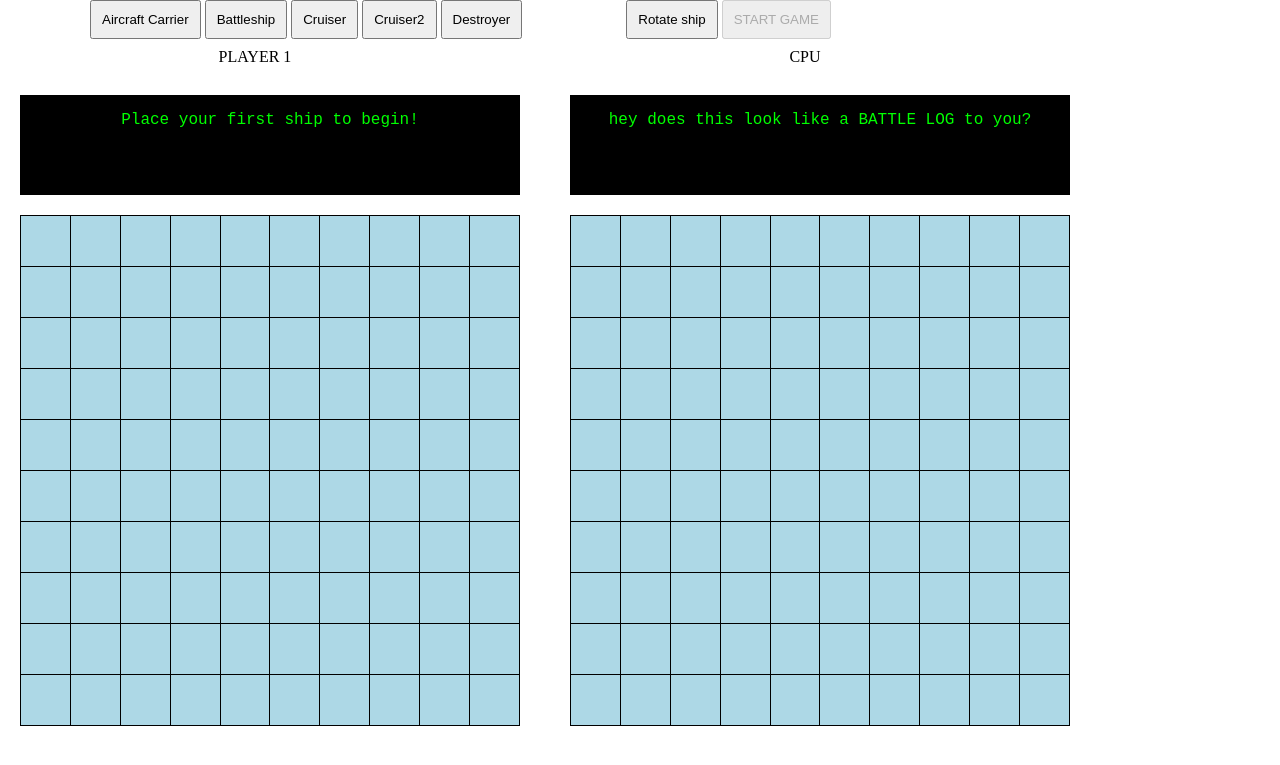
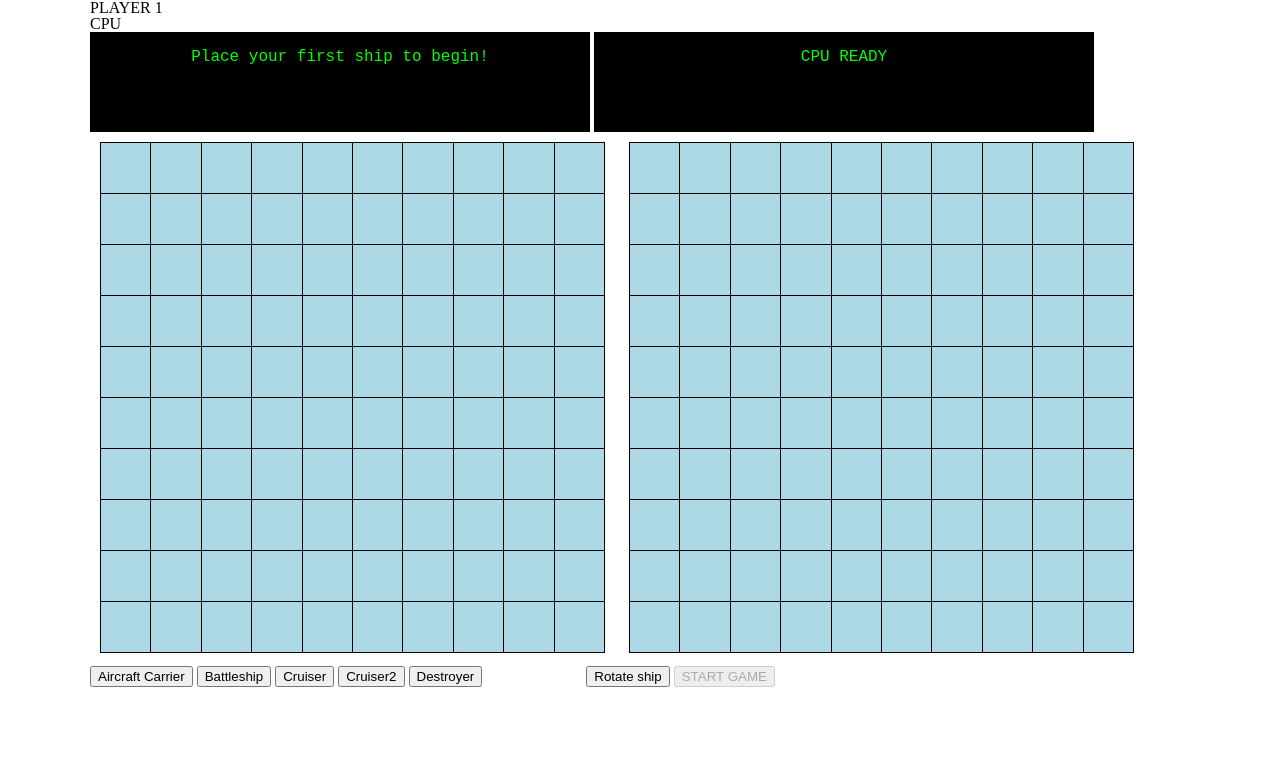
Before and after one commit to Ellmo304/WDI-LONDON-PROJECT1, a PHP site: page / in a window 1280 px wide. Shown: the top 765 px of the page. Run offline with PHP 8.4, Linux system fonts and the light colour scheme; some libraries are stand-ins or nearby versions.

Commit message:
refactored code

```diff
--- a/css/style.css
+++ b/css/style.css
@@ -1,58 +1,7 @@
-#wrapper {
-  margin: 0 auto;
-  width: 1100px;
-}
-
-#board {
-  height: 510px;
-  width: 510px;
-  margin-left: 40px;
-  display: inline-block;
-  margin-top: -500px;
-}
-#board2 {
-  height: 510px;
-  width: 510px;
-  display: inline-block;
-}
-
-
-
-td {
-  border: 1px solid black;
-  border-collapse: collapse;
-  width: 500px;
-  height: 500px;
-  color: black;
-}
-
-table {
-
-  background-color: lightblue;
-    margin-left: 20px;
-    padding: 20px;
-}
-
-. cell {
-  background: blue;
-  height: 50px;
-  width: 50px;
-}
-
-
-.sea {
-  background-color: lightblue;
-}
-
-.hit {
-  background-color: red;
-}
-
-#battleLog {
+#battleLog, #battleLog2 {
 height: 100px;
 width: 500px;
 line-height: 50px;
-margin: 20px;
 text-align: center;
 display: inline-block;
 background-color: black;
@@ -60,21 +9,49 @@
 font-family: "Courier New";
 }
 
-#battleLog2 {
+#wrapper {
+  margin: 0 auto;
+  width: 1100px;
+}
 
-height: 100px;
-width: 500px;
-line-height: 50px;
-margin: 20px;
-text-align: center;
-display: inline-block;
-background-color: black;
-color: #00ff00;
-font-family: "Courier New";
+.board {
+  width: 505px;
+  display: inline-block;
+  padding: 10px;
+}
+
+td {
+  border: 1px solid black;
+  width: 50px;
+  height: 50px;
+  color: black;
+}
+
+#playerBoard {
+  background-color: lightblue;
+
+    display: inline-block;
+
+}
+
+#cpuBoard {
+  background-color: lightblue;
+    display: inline-block;
+}
+
+.sea {
+  background-color: lightblue;
+
+.hover {
+  background-color: lime;}
+
+.hit {
+background-color: red;
 }
 
 h1 {
   text-align: center;
+
   padding: 10px;
 }
 
--- a/index.html
+++ b/index.html
@@ -9,29 +9,288 @@
 <body>
 
   <div id="wrapper">
-  <div id="board2">
-    <h1>PLAYER 1</h1>
+
+    <h1>PLAYER 1</h1>   <h1>CPU</h1>
+
     <div id="battleLog2">
       Place your first ship to begin!
     </div>
 
 
+
+    <div id="battleLog">
+      CPU READY
     </div>
+
+
+    <div class="board">
+
+      <table id="playerBoard">
+        <tbody>
+          <tr>
+            <td class="sea"></td>
+            <td class="sea"></td>
+            <td class="sea"></td>
+            <td class="sea"></td>
+            <td class="sea"></td>
+            <td class="sea"></td>
+            <td class="sea"></td>
+            <td class="sea"></td>
+            <td class="sea"></td>
+            <td class="sea"></td>
+          </tr>
+          <tr>
+            <td class="sea"></td>
+            <td class="sea"></td>
+            <td class="sea"></td>
+            <td class="sea"></td>
+            <td class="sea"></td>
+            <td class="sea"></td>
+            <td class="sea"></td>
+            <td class="sea"></td>
+            <td class="sea"></td>
+            <td class="sea"></td>
+          </tr>
+          <tr>
+            <td class="sea"></td>
+            <td class="sea"></td>
+            <td class="sea"></td>
+            <td class="sea"></td>
+            <td class="sea"></td>
+            <td class="sea"></td>
+            <td class="sea"></td>
+            <td class="sea"></td>
+            <td class="sea"></td>
+            <td class="sea"></td>
+          </tr>
+          <tr>
+            <td class="sea"></td>
+            <td class="sea"></td>
+            <td class="sea"></td>
+            <td class="sea"></td>
+            <td class="sea"></td>
+            <td class="sea"></td>
+            <td class="sea"></td>
+            <td class="sea"></td>
+            <td class="sea"></td>
+            <td class="sea"></td>
+          </tr>
+          <tr>
+            <td class="sea"></td>
+            <td class="sea"></td>
+            <td class="sea"></td>
+            <td class="sea"></td>
+            <td class="sea"></td>
+            <td class="sea"></td>
+            <td class="sea"></td>
+            <td class="sea"></td>
+            <td class="sea"></td>
+            <td class="sea"></td>
+          </tr>
+          <tr>
+            <td class="sea"></td>
+            <td class="sea"></td>
+            <td class="sea"></td>
+            <td class="sea"></td>
+            <td class="sea"></td>
+            <td class="sea"></td>
+            <td class="sea"></td>
+            <td class="sea"></td>
+            <td class="sea"></td>
+            <td class="sea"></td>
+          </tr>
+          <tr>
+            <td class="sea"></td>
+            <td class="sea"></td>
+            <td class="sea"></td>
+            <td class="sea"></td>
+            <td class="sea"></td>
+            <td class="sea"></td>
+            <td class="sea"></td>
+            <td class="sea"></td>
+            <td class="sea"></td>
+            <td class="sea"></td>
+          </tr>
+          <tr>
+            <td class="sea"></td>
+            <td class="sea"></td>
+            <td class="sea"></td>
+            <td class="sea"></td>
+            <td class="sea"></td>
+            <td class="sea"></td>
+            <td class="sea"></td>
+            <td class="sea"></td>
+            <td class="sea"></td>
+            <td class="sea"></td>
+          </tr>
+          <tr>
+            <td class="sea"></td>
+            <td class="sea"></td>
+            <td class="sea"></td>
+            <td class="sea"></td>
+            <td class="sea"></td>
+            <td class="sea"></td>
+            <td class="sea"></td>
+            <td class="sea"></td>
+            <td class="sea"></td>
+            <td class="sea"></td>
+          </tr>
+          <tr>
+            <td class="sea"></td>
+            <td class="sea"></td>
+            <td class="sea"></td>
+            <td class="sea"></td>
+            <td class="sea"></td>
+            <td class="sea"></td>
+            <td class="sea"></td>
+            <td class="sea"></td>
+            <td class="sea"></td>
+            <td class="sea"></td>
+          </tr>
+        </tbody>
+      </table>
+    </div>
+
+
+
+
+
+
+    <div class="board">
+      <table id="cpuBoard">
+        <tbody>
+          <tr>
+            <td class="sea"></td>
+            <td class="sea"></td>
+            <td class="sea"></td>
+            <td class="sea"></td>
+            <td class="sea"></td>
+            <td class="sea"></td>
+            <td class="sea"></td>
+            <td class="sea"></td>
+            <td class="sea"></td>
+            <td class="sea"></td>
+          </tr>
+          <tr>
+            <td class="sea"></td>
+            <td class="sea"></td>
+            <td class="sea"></td>
+            <td class="sea"></td>
+            <td class="sea"></td>
+            <td class="sea"></td>
+            <td class="sea"></td>
+            <td class="sea"></td>
+            <td class="sea"></td>
+            <td class="sea"></td>
+          </tr>
+          <tr>
+            <td class="sea"></td>
+            <td class="sea"></td>
+            <td class="sea"></td>
+            <td class="sea"></td>
+            <td class="sea"></td>
+            <td class="sea"></td>
+            <td class="sea"></td>
+            <td class="sea"></td>
+            <td class="sea"></td>
+            <td class="sea"></td>
+          </tr>
+          <tr>
+            <td class="sea"></td>
+            <td class="sea"></td>
+            <td class="sea"></td>
+            <td class="sea"></td>
+            <td class="sea"></td>
+            <td class="sea"></td>
+            <td class="sea"></td>
+            <td class="sea"></td>
+            <td class="sea"></td>
+            <td class="sea"></td>
+          </tr>
+          <tr>
+            <td class="sea"></td>
+            <td class="sea"></td>
+            <td class="sea"></td>
+            <td class="sea"></td>
+            <td class="sea"></td>
+            <td class="sea"></td>
+            <td class="sea"></td>
+            <td class="sea"></td>
+            <td class="sea"></td>
+            <td class="sea"></td>
+          </tr>
+          <tr>
+            <td class="sea"></td>
+            <td class="sea"></td>
+            <td class="sea"></td>
+            <td class="sea"></td>
+            <td class="sea"></td>
+            <td class="sea"></td>
+            <td class="sea"></td>
+            <td class="sea"></td>
+            <td class="sea"></td>
+            <td class="sea"></td>
+          </tr>
+          <tr>
+            <td class="sea"></td>
+            <td class="sea"></td>
+            <td class="sea"></td>
+            <td class="sea"></td>
+            <td class="sea"></td>
+            <td class="sea"></td>
+            <td class="sea"></td>
+            <td class="sea"></td>
+            <td class="sea"></td>
+            <td class="sea"></td>
+          </tr>
+          <tr>
+            <td class="sea"></td>
+            <td class="sea"></td>
+            <td class="sea"></td>
+            <td class="sea"></td>
+            <td class="sea"></td>
+            <td class="sea"></td>
+            <td class="sea"></td>
+            <td class="sea"></td>
+            <td class="sea"></td>
+            <td class="sea"></td>
+          </tr>
+          <tr>
+            <td class="sea"></td>
+            <td class="sea"></td>
+            <td class="sea"></td>
+            <td class="sea"></td>
+            <td class="sea"></td>
+            <td class="sea"></td>
+            <td class="sea"></td>
+            <td class="sea"></td>
+            <td class="sea"></td>
+            <td class="sea"></td>
+          </tr>
+          <tr>
+            <td class="sea"></td>
+            <td class="sea"></td>
+            <td class="sea"></td>
+            <td class="sea"></td>
+            <td class="sea"></td>
+            <td class="sea"></td>
+            <td class="sea"></td>
+            <td class="sea"></td>
+            <td class="sea"></td>
+            <td class="sea"></td>
+          </tr>
+        </tbody>
+      </table>
+    </div>
+
     <button class="ship-selector" id="ACFCR">Aircraft Carrier</button>
     <button class="ship-selector" id="BTSP">Battleship</button>
     <button class="ship-selector" id="CRS">Cruiser</button>
     <button class="ship-selector" id="CR2">Cruiser2</button>
     <button class="ship-selector" id="DS">Destroyer</button>
-  <button style="margin-left: 100px;" id="RotateButton">Rotate ship</button>
+    <button style="margin-left: 100px;" id="rotateButton">Rotate ship</button>
     <button disabled="true" id="playButton" type="button" name="button">START GAME</button>
 
-
-  <div id="board">
-    <h1>CPU</h1>
-    <div id="battleLog">
-      hey does this look like a BATTLE LOG to you?
-    </div>
-  </div>
   </div>
 
   <script src="https://ajax.googleapis.com/ajax/libs/jquery/2.1.3/jquery.min.js"></script>
--- a/js/app.js
+++ b/js/app.js
@@ -1,48 +1,22 @@
 //human board
 //board is made and all cell ids are placed into an array
-
-var body = document.getElementsByTagName('body');
-var board2 = document.getElementById("board2");
-
-var $playersTiles = [];
-var body = document.getElementsByTagName('body')[0];
-var tbl2 = document.createElement('table');
-tbl2.style.width = '500px';
-tbl2.style.width = '500px';
-tbl2.setAttribute('border', '1');
-var tbdy2 = document.createElement('tbody');
-  for (var i = 0; i < 10; i++) {
-    var tr2 = document.createElement('tr');
-      for (var j = 0; j < 10; j++) {
-      var td2 = document.createElement('td');
-      td2.style.width = '50px';
-      td2.style.height = '50px';
-      td2.class = "SEA";
-      td2.id = ("" + i + j);
-      tr2.appendChild(td2);
-      $playersTiles.push(td2);
-      }
-    tbdy2.appendChild(tr2);
-  }
-tbl2.appendChild(tbdy2);
-board2.appendChild(tbl2);
-body.appendChild(board2);
-
-
+var $playerBoard = $("#playerBoard");
+var $cpuBoard = $("#cpuBoard");
+var $playersTiles = $playerBoard.find('td');
+var $cpuTiles = $cpuBoard.find('td');
+var $playBtn = $('#playButton');
+var $rotateBtn = $("#rotateButton");
 //-----------------------------------------------------------------------------------------
-
 
 var playersLocations = [];
 var shipsSelected = 0;
 var ship = "";
 
-var playGame = function() {
+function playGame() {
   console.log("game ready");
-};
+}
 
 //add all players coordinates to playerslocations array. if pc chooses
-
-
 
 //function to allow human to place ship vertically//
 
@@ -62,21 +36,23 @@
 // };
 
 //function to allow horizontal placment of players ships
-var placeShipHorizontal = function() {
+function placeShipHorizontal() {
 
-  $("td").off("mouseover");
-  $("td").off("mouseout");
+  $("#playerBoard").off("mouseover");
+  $("#playerBoard").off("mouseout");
   var c = +this.id;
   console.log($("td")[c]);
   for (var i = 0; i < ship.length; i ++) {
-    $("td")[c + (i)].innerHTML = ship;
+    $("#" + (c + i)).html(ship);
     playersLocations.push($("td")[c + i]);
       if (shipsSelected < 5) {document.getElementById("battleLog2").innerHTML = ship + " placed, position your next ship!";
     }
-    else  document.getElementById("battleLog2").innerHTML = "All ships placed! Click 'Start' button to begin warfare!";
+    else {
+      document.getElementById("battleLog2").innerHTML = "All ships placed! Click 'Start' button to begin warfare!";
+    }
     console.log(playersLocations);
-    }
-};
+  }
+}
 
   //function to allow human to POSITION ships vertically
 
@@ -103,29 +79,32 @@
 
   //function to allow horizontal positioning of players ships
 
-var positionHorizontal = function() {
+function positionHorizontal() {
   shipsSelected ++;
-  console.log(shipsSelected);
-  ship = this.id;
-  console.log(ship);
-  this.disabled = true;
-  $("td").on("mouseover", function() {
-    $(this).addClass('hover'); var a = +this.id; {
-      for (var i = 0; i < ship.length; i ++) {
-      $("td")[a + (i)].innerHTML = "SHIP";
-      }
+  ship = $(this).attr('id');
+  $(this).prop('disabled', true);
+
+  $playerBoard.off("mouseover").on("mouseover", "td", function() {
+    var cellIndex = $(this).index();
+    for (var i = 0; i < ship.length; i ++) {
+      $playerBoard.eq(cellIndex + i).addClass('hover');
     }
   });
-  $("td").on("mouseout", function(){
-    $(this).removeClass('hover'); var a = +this.id;
+
+  $playerBoard.off("mouseout").on("mouseout", "td", function(){
+    var cellIndex = $(this).index();
     for (var i = 0; i < ship.length; i ++) {
-      $("td")[a + (i)].innerHTML = "";
-      }
-    });
-    $("td").on("click", placeShipHorizontal);
-    if (shipsSelected === 5) {$('#playButton').prop('disabled', false); $("#RotateButton").prop("disabled", true);
+      $playerBoard.eq(cellIndex + i).removeClass('hover');
+    }
+  });
+
+  $playerBoard.on("click", "td", placeShipHorizontal);
+
+  if (shipsSelected === 5) {
+    $playBtn.prop('disabled', false);
+    $rotateBtn.prop("disabled", true);
   }
-};
+}
 
 
 $("#ACFCR").on("click", positionHorizontal);
@@ -151,191 +130,57 @@
 
 // $("#RotateButton").on("click", rotateShip);
 
+// --------------------------------------------------------------------------------------------------------------------
+//computers board
+//board is made and all cell ids are placed into an array
 
 
 
 
+///-------------------------------------------------------------------------------------------------------------
 
+//loop to set ships positions on grid
+// var startingShips = ["ds", "crs", "crs", "btsp", "arcft"];
+//function for ai to place ships vertically at random location on board without overlapping
+function placeShip(ship, isHorizontal) {
+  var randomIndex = Math.floor(Math.random() * $cpuTiles.length);
+  var $pos = $cpuTiles.eq(randomIndex);
+  var $tile;
+  var i;
+  var j = 0;
 
-        ///actual game playButton
+  var canPlaceShip = true;
+  for (i = 0; i < ship.length; i++) {
+    $tile = $cpuTiles.eq(randomIndex+j);
+    if($tile.hasClass('hit')) canPlaceShip = false;
+    j+= isHorizontal ? 1 : 10;
+  }
 
+  if(randomIndex + (10*(ship.length-1)) > 99) canPlaceShip = false;
 
-var inGame = function() {
-this.disabled = true;
-document.getElementById("battleLog2").innerHTML = "Player goes first, choose enemy square to bomb!";
-
-var turn = 0;
-
-//-----------------------------------------------------
-// //function to mark tiles either hit or miss // if (this) is in the array of ships (!index of -1 of [ships]), var cellchosen = hit image
-// // else cellchosen = miss image
-
-var isHit = function() {
-  console.log(this.id, this.class);
-  if (this.class === "HIT") {
-    $(this).css("background-color", "red");
-    document.getElementById("battleLog").innerHTML = "Direct Hit!";
-    }
-  else if (this.class === "SEA") { $(this).html("MISS"); document.getElementById("battleLog").innerHTML = "No hits this time!";
-  }
-};
-
-
-// //click event listener for tiles on board
-$("td").on("click", isHit);
-};
-
-//idea for battle logs you sunk my battle ship etc - if i push each ships clears array into another array, if ships always go in order i can say once td.id(myarray[0][1][2].tostring) are clicked on, display u sunk my bttleship.,
-
-// for computer choosing for my board, pick random cell from my tiles array. remove tile pickd from array. if class = hit, pick cell+ 1or cell -1 or cell + 10 or cell -10. if miss, pick another cell at random.
-
-
-//click listener on play button to start game
-$("#playButton").on("click", inGame);
-
-
-        //
-        //     //idea for battle logs you sunk my battle ship etc - if i push each ships clears array into another array, if ships always go in order i can say once td.id(myarray[0][1][2].tostring) are clicked on, display u sunk my bttleship.,
-        //
-        //
-        //     // for computer choosing for my board, pick random cell from my tiles array. remove tile pickd from array. if class = hit, pick cell+ 1or cell -1 or cell + 10 or cell -10. if miss, pick another cell at random.
-
-        //-------------------------------------------------------------------------------------------------------------------------------
-        //-------------------------------------------------------------------------------------------------------------------------------
-        //-------------------------------------------------------------------------------------------------------------------------------
-        //-------------------------------------------------------------------------------------------------------------------------------
-
-        //computers board
-
-        //board is made and all cell ids are placed into an array
-
-
-var board = document.getElementById("board");
-var $tiles = [];
-var body = document.getElementsByTagName('body')[0];
-
-var tbl = document.createElement('table');
-tbl.style.width = '500px';
-tbl.style.width = '500px';
-tbl.setAttribute('border', '1');
-var tbdy = document.createElement('tbody');
-  for (var i = 0; i < 10; i++) {
-  var tr = document.createElement('tr');
-    for (var j = 0; j < 10; j++) {
-    var td = document.createElement('td');
-    td.style.width = '50px';
-    td.style.height = '50px';
-    td.class = "SEA";
-    td.id = ("" + i + j);
-    tr.appendChild(td);
-    $tiles.push(td);
-    }
-  tbdy.appendChild(tr);
-  }
-tbl.appendChild(tbdy);
-board.appendChild(tbl);
-body.appendChild(board);
-
-
-        //-----------------------------------------------------------------------------------------
-
-        //loop to set ships positions on grid
-        // var startingShips = ["ds", "crs", "crs", "btsp", "arcft"];
-
-
-//function for ai to place ships vertically at random location on board without overlapping
-var chooseVertical = function(ship) {
-  var randomIndex = Math.floor(Math.random() * $tiles.length);
-  var $pos = $("td")[randomIndex];
-  console.log($pos);
-    if (+$pos.id + (10*(+ship.length-1)) > 99){
-    $pos = "";
-    randomIndex = "";
-    chooseVertical(ship);
-    }
-    else {
-      if ($("td")[randomIndex].class === "SEA")  {
-        for (var i = 0; i < ship.length; i++) {
-          while ($("td")[randomIndex + (10*(i))].class === "SEA") {
-          $("td")[randomIndex + (10*(i))].class = "HIT";
-          }
-        }
-      }
-    else {
-    $pos = "";
-    randomIndex = "";
-    chooseVertical(ship);
+  j = 0;
+  if(!canPlaceShip) {
+    placeShip(ship, isHorizontal);
+  } else {
+    for (i = 0; i < ship.length; i++) {
+      $tile = $cpuTiles.eq(randomIndex+j);
+      $tile.addClass('hit');
+      j+= isHorizontal ? 1 : 10;
     }
   }
-};
+}
 
-
-//function for ai to place ships horizontally at random location on board without overlapping
-var chooseHorizontal = function(ship) {
-  var randomIndex = Math.floor(Math.random() * $tiles.length);
-  var $pos = $("td")[randomIndex];
-  var clears = [];
-  console.log(+$pos.id);
-    for (p = 0; p < ship.length; p ++) {
-      clears.push((+$pos.id + (p)).toString());
-      }
-    clears.reverse();
-    clears.slice(4);
-    var string = clears.toString();
-    console.log(string);
-      if (string.includes("9") === true) {
-      clears = [];
-      string = "";
-      $pos = "";
-      randomIndex = "";
-      chooseHorizontal(ship);
-      }
-    else if (string.includes("9") === false)  {
-      if ($pos.class === "SEA")  {
-        for (var i = 0; i < ship.length; i++) {
-          while ($("td")[randomIndex + (i)].class === "SEA"){
-          $("td")[randomIndex + (i)].class = "HIT";
-          clears = [];
-          string = "";
-          }
-        }
-      }
-    else {
-    clears = [];
-    string = "";
-    $pos = "";
-    randomIndex = "";
-    chooseHorizontal(ship);
-    }
-  }
-};
-
-//function to randomly assign vertical or horizontal placement for each ship
-var orientation = function(ship) {
-  if (Math.floor(Math.random()*2) === 1) {
-    console.log(Math.floor(Math.random()*2) === 1);
-    chooseVertical(ship);
-    }
-  else {
-    console.log(Math.floor(Math.random()*2) === 1); chooseHorizontal(ship);
-    }
-  };
-
-          //variables for 5 diff ships
+//variables for 5 diff ships
 var aircraft = "12345";
-orientation(aircraft);
-
+placeShip(aircraft, Math.floor(Math.random()*2) === 1);
 var battleship = "1234";
-orientation(battleship);
-
+placeShip(battleship, Math.floor(Math.random()*2) === 1);
 var cruiser = "123";
-orientation(cruiser);
-
+placeShip(cruiser, Math.floor(Math.random()*2) === 1);
 var cruiser2 = "123";
-orientation(cruiser2);
-
+placeShip(cruiser2, Math.floor(Math.random()*2) === 1);
 var destroyer = "12";
-orientation(destroyer);
+placeShip(destroyer, Math.floor(Math.random()*2) === 1);
 
 
 //loop to go through all ships orientation at once
@@ -348,3 +193,39 @@
 //     chooseHorizontal(); ship = "";
 //   }
 // }
+
+//-----------------------------------------------------
+// //function to mark tiles either hit or miss // if (this) is in the array of ships (!index of -1 of [ships]), var cellchosen = hit image
+// // else cellchosen = miss image
+
+var isHit = function() {
+  console.log(this.id, this.class);
+  if (this.class === "hit") {
+    $(this).css("background-color", "red");
+    document.getElementById("battleLog").innerHTML = "Direct Hit!";
+  } else if (this.class === "sea") {
+    $(this).html("MISS");
+    document.getElementById("battleLog").innerHTML = "No hits this time!";
+  }
+};
+
+// //click event listener for tiles on board
+$cpuBoard.on("click", "td", isHit);
+
+
+
+
+
+
+
+//
+var inGame = function() {
+this.disabled = true;
+document.getElementById("battleLog2").innerHTML = "Player goes first, choose enemy square to bomb!";
+
+var turn = 0;
+};
+
+
+//click listener on play button to start game
+$("#playButton").on("click", inGame);
```
Lines whose indentation alone changed are shown as unchanged.
